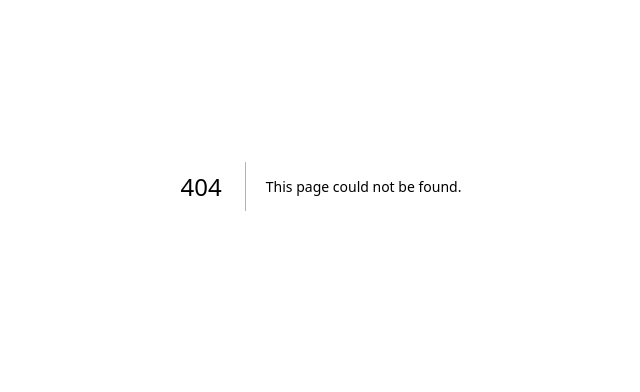
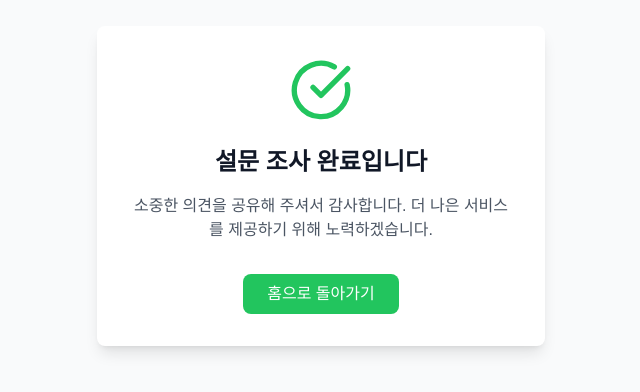
Before and after one commit to eunseonJeong/survey-form, a Next.js app: page /survery/success in a window 1280 px wide. Before the commit this address had no page. Shown: the part 214-606 px from the top of the page, without its empty margins (319-959 px from the left). Built offline with nearby package versions, Linux system fonts and the light colour scheme.

Commit message:
router 설정

```diff
--- a/app/survery/page.tsx
+++ b/app/survery/page.tsx
@@ -3,6 +3,7 @@
 import { useState, useEffect } from "react";
 import { Button } from "@/components/ui/button";
 import { Input } from "@/components/ui/input";
+import { useRouter } from "next/navigation";
 
 interface Question {
   id: string;
@@ -15,6 +16,7 @@
   const [questions, setQuestions] = useState<Question[]>([]);
   const [currentQuestionIndex, setCurrentQuestionIndex] = useState(0);
   const [answers, setAnswers] = useState<Record<string, string>>({});
+  const router = useRouter();
 
   useEffect(() => {
     const storedQuestions = localStorage.getItem("surveyQuestions");
@@ -29,6 +31,7 @@
   const handleNext = () => {
     if (isLastQuestion) {
       console.log("Survey completed:", answers);
+      router.push("/survery/success");
       // 여기에 제출 로직을 추가할 수 있습니다.
     } else {
       setCurrentQuestionIndex(currentQuestionIndex + 1);
--- /dev/null
+++ b/app/survery/success/page.tsx
@@ -0,0 +1,37 @@
+"use client";
+
+import { CheckCircle } from "lucide-react";
+import { useRouter } from "next/navigation";
+
+const SuccessPage = () => {
+  const router = useRouter();
+
+  return (
+    <div className="min-h-screen bg-gray-50 flex items-center justify-center p-4">
+      <div className="max-w-md w-full bg-white rounded-lg shadow-lg p-8 text-center">
+        <div className="flex justify-center mb-6">
+          <CheckCircle className="w-16 h-16 text-green-500" />
+        </div>
+
+        <h1 className="text-2xl font-bold text-gray-900 mb-4">
+          설문 조사 완료입니다
+        </h1>
+
+        <p className="text-gray-600 mb-8">
+          소중한 의견을 공유해 주셔서 감사합니다. 더 나은 서비스를 제공하기 위해
+          노력하겠습니다.
+        </p>
+
+        <button
+          className="bg-green-500 text-white px-6 py-2 rounded-lg
+                     hover:bg-green-600 transition-colors duration-200"
+          onClick={() => router.push("/")}
+        >
+          홈으로 돌아가기
+        </button>
+      </div>
+    </div>
+  );
+};
+
+export default SuccessPage;
```
